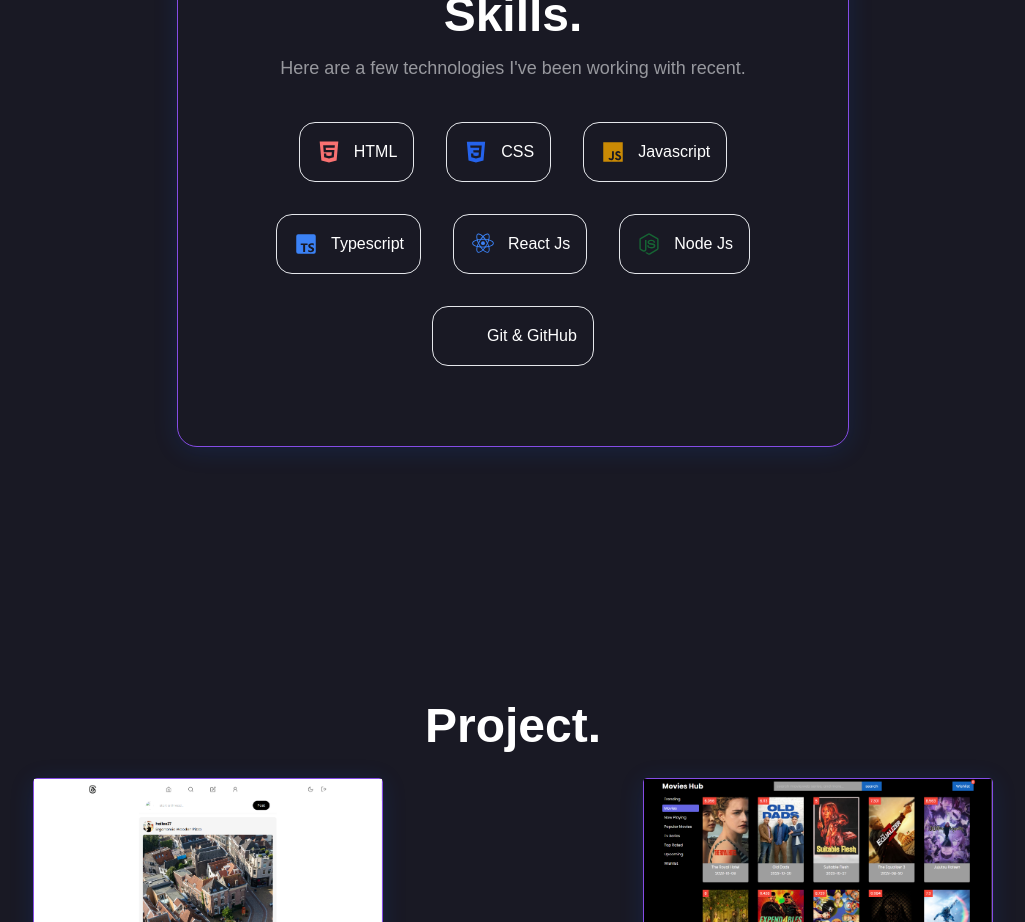
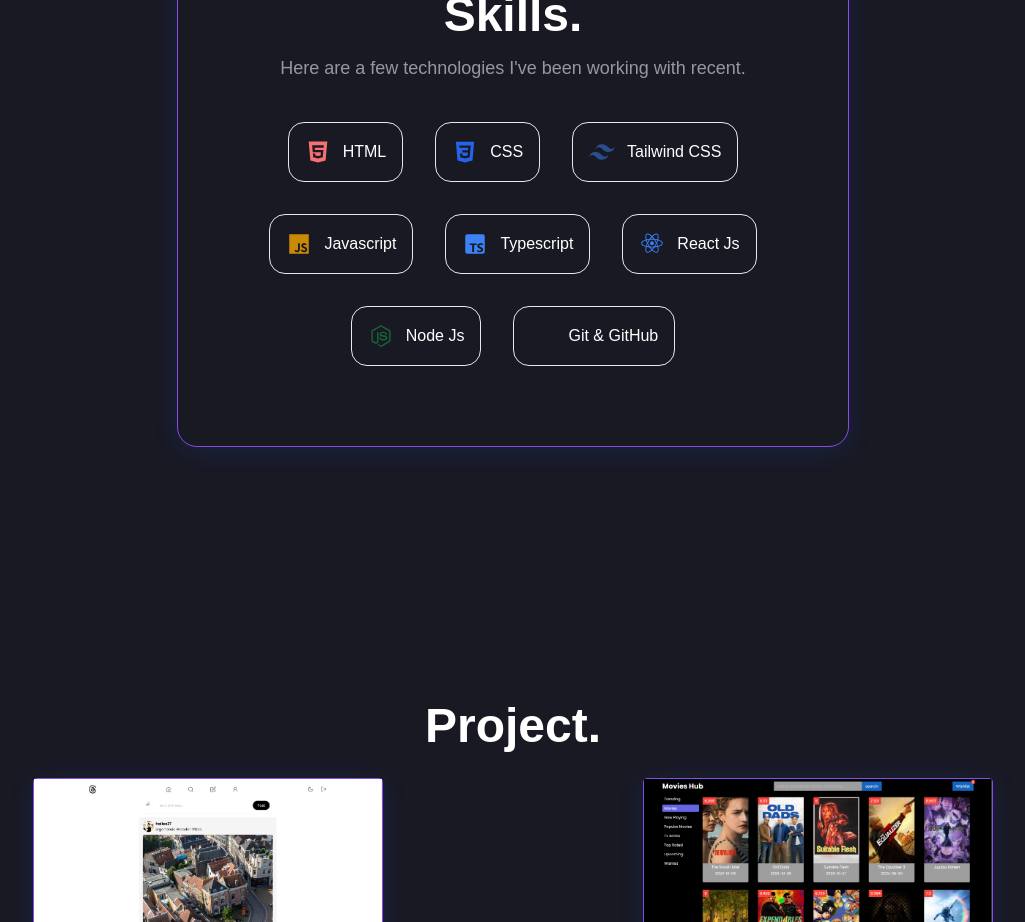
Before and after one commit to sonusahuz/porfolio-website, a React (Create React App) app: page / in a window 1280 px wide. Shown: the part 1880-2802 px from the top of the page, without its empty margins (127-1152 px from the left). Built offline with nearby package versions, Linux system fonts and the light colour scheme; some icons are missing.

Commit message:
Update Skills.tsx

```diff
--- a/src/pages/Skills.tsx
+++ b/src/pages/Skills.tsx
@@ -1,6 +1,7 @@
 import { AiFillHtml5 } from "react-icons/ai";
 import { DiCss3 } from "react-icons/di";
 import { FaGithub } from "react-icons/fa6";
+import { SiTailwindcss } from "react-icons/si";
 import {
   BiLogoJavascript,
   BiLogoNodejs,
@@ -19,28 +20,33 @@ const skills = [
     icons: <DiCss3 size={26} className=" text-blue-600" />,
     name: "CSS",
   },
+    {
+    id: "3",
+    icons: <SiTailwindcss size={26} className="text-[#3b82f680]" />,
+    name: "Tailwind CSS",
+  },
   {
-    id: "3",
+    id: "4",
     icons: <BiLogoJavascript size={26} className=" text-yellow-600" />,
     name: "Javascript",
   },
   {
-    id: "4",
+    id: "5",
     icons: <BiLogoTypescript size={26} className=" text-blue-500" />,
     name: "Typescript",
   },
   {
-    id: "5",
+    id: "6",
     icons: <BiLogoReact size={26} className=" text-blue-500" />,
     name: "React Js",
   },
   {
-    id: "6",
+    id: "7",
     icons: <BiLogoNodejs size={26} className=" text-green-800" />,
     name: "Node Js",
   },
   {
-    id: "7",
+    id: "8",
     icons: <FaGithub size={26} />,
     name: "Git & GitHub",
   },
```
